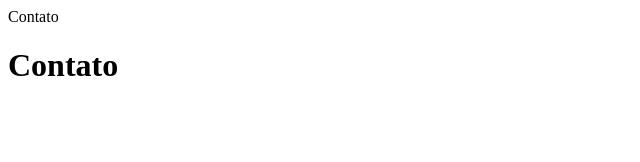
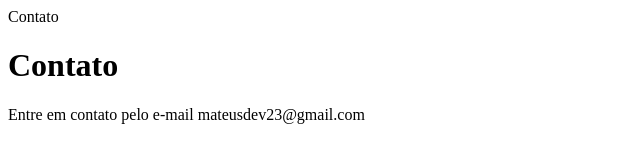
Before and after one commit to Mateusinhodev/sis, a plain HTML site: page contato.html in a window 1280 px wide. Shown: the whole page, without its empty margins (0-640 px from the left). Drawn offline with Linux system fonts and the light colour scheme.

Commit message:
adicionando o email de contato

```diff
--- a/contato.html
+++ b/contato.html
@@ -8,5 +8,6 @@
 </head>
 <body>
     <h1>Contato</h1>
+    <p>Entre em contato pelo e-mail mateusdev23@gmail.com</p>
 </body>
 </html>
```
